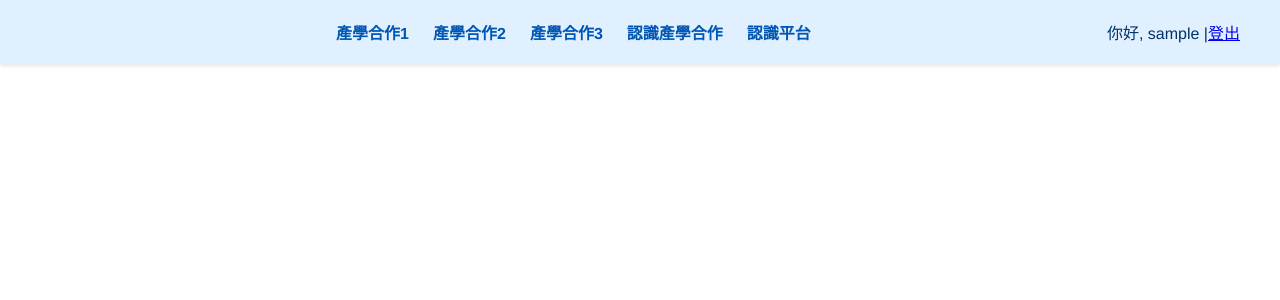
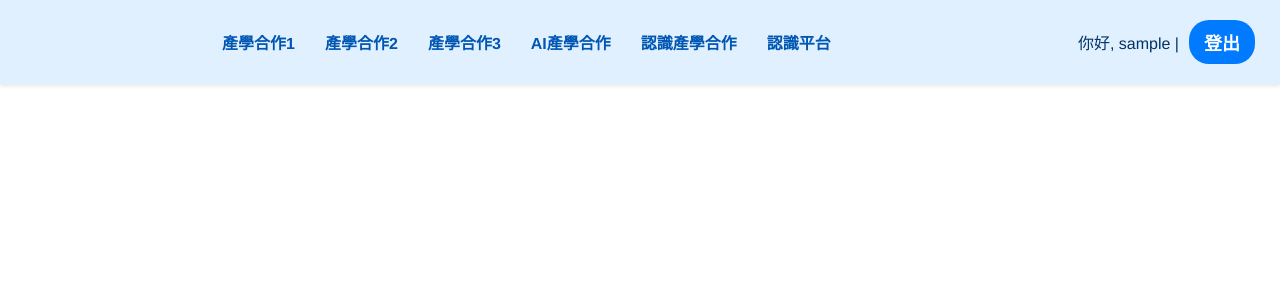
Before and after one commit to vmotp6/Topics-frontend, a PHP site: page /sign/header.php in a window 1280 px wide. Shown: the top 300 px of the page. Run offline with PHP 8.4, Linux system fonts and the light colour scheme; the visitor is signed in with stand-in values (Sample User, id 1).

Commit message:
Add files via upload

```diff
--- a/frontend/share/header.php
+++ b/frontend/share/header.php
@@ -3,8 +3,9 @@ session_start();
 $isLoggedIn = isset($_SESSION['username']);
 ?>
 
-<!-- CSS -->
+<!-- 導覽列與 Modal 所需 CSS -->
 <style>
+  /* 導覽列樣式 */
   .navbar {
     position: fixed;
     top: 0;
@@ -12,35 +13,23 @@ $isLoggedIn = isset($_SESSION['username']);
     width: 100%;
     z-index: 999;
     background-color: #e0f0ff;
-    padding: 20px 0;
+    padding: 20px 0px;
     color: #003366;
+    display: flex;
+    align-items: center;
     font-family: "Helvetica Neue", Arial, sans-serif;
     box-shadow: 0 2px 4px rgba(0, 0, 0, 0.1);
+    flex-wrap: wrap;
   }
 
-  .container {
-    max-width: 1200px;
-    margin: 0 auto;
-    padding: 0 10px;
+  .navbar-links,
+  .navbar-user {
     display: flex;
     align-items: center;
-    justify-content: space-between;
-  }
-
-  .logo {
-    display: flex;
-    align-items: center;
-    gap: 10px;
-  }
-
-  .logo img {
-    height: 40px;
-    width: auto;
+    margin-right: 25px;
   }
 
   .navbar-links {
-    display: flex;
-    align-items: center;
     justify-content: center;
     flex-grow: 1;
   }
@@ -48,7 +37,7 @@ $isLoggedIn = isset($_SESSION['username']);
   .navbar-links a {
     color: #0056b3;
     text-decoration: none;
-    margin: 0 12px;
+    margin: 0 15px;
     font-weight: bold;
     font-size: 16px;
     transition: color 0.3s;
@@ -58,11 +47,25 @@ $isLoggedIn = isset($_SESSION['username']);
     color: #003366;
   }
 
-  .navbar-user {
-    display: flex;
-    align-items: center;
+  /* 登出按鈕樣式 */
+  .btn-logout {
+    color: white;
+    background-color: #007bff;
+    padding: 9px 15px;
+    margin-left: 10px;
+    border-radius: 20px;
+    font-size: 18px;
+    font-weight: 600;
+    transition: background-color 0.3s;
+    display: inline-block;
+    text-decoration: none;
   }
 
+  .btn-logout:hover {
+    background-color: #0056b3;
+  }
+
+  /* 登入／註冊按鈕容器 */
   .btn-auth-wrapper {
     background-color: #007bff;
     border-radius: 20px;
@@ -71,6 +74,7 @@ $isLoggedIn = isset($_SESSION['username']);
     align-items: center;
     gap: 8px;
     user-select: none;
+
   }
 
   .btn-auth-wrapper a {
@@ -91,7 +95,7 @@ $isLoggedIn = isset($_SESSION['username']);
     font-size: 18px;
   }
 
-  /* modal 樣式 */
+  /* 彈跳視窗共用樣式 */
   .modal {
     display: none;
     position: fixed;
@@ -109,7 +113,7 @@ $isLoggedIn = isset($_SESSION['username']);
     background-color: white;
     padding: 40px;
     border-radius: 16px;
-    max-width: 600px;
+    max-width: 400px;
     width: 100%;
     box-shadow: 0 10px 30px rgba(0, 0, 0, 0.2);
     position: relative;
@@ -122,6 +126,25 @@ $isLoggedIn = isset($_SESSION['username']);
     right: 20px;
     font-size: 24px;
     cursor: pointer;
+  }
+
+  button {
+    background: #2828FF;
+    color: white;
+    font-weight: 600;
+    border: none;
+    padding: 12px 20px;
+    cursor: pointer;
+    border-radius: 8px;
+    font-size: 16px;
+    margin-bottom: 5px;
+    width: 100%;
+  }
+
+  button:hover {
+    background: #000000;
+    color: #ffffff;
+    border-color: #000000;
   }
 
   .input-field {
@@ -167,6 +190,10 @@ $isLoggedIn = isset($_SESSION['username']);
     text-align: center;
   }
 
+  .modal a:hover {
+    text-decoration: underline;
+  }
+
   .forget {
     display: flex;
     align-items: center;
@@ -174,40 +201,20 @@ $isLoggedIn = isset($_SESSION['username']);
     margin: 25px 0 15px 0;
     color: #000000;
   }
-
-  button {
-    background: #2828FF;
-    color: white;
-    font-weight: 600;
-    border: none;
-    padding: 12px 20px;
-    cursor: pointer;
-    border-radius: 8px;
-    font-size: 16px;
-    margin-bottom: 5px;
-    width: 100%;
-  }
-
-  button:hover {
-    background: #000000;
-  }
 </style>
 
 <!-- 導覽列 -->
 <div class="navbar">
-<div class="container">
-  <div class="spacer"></div>
-
   <div class="navbar-links">
     <a href="index.php">產學合作1</a>
     <a href="teach.php">產學合作2</a>
     <?php if ($isLoggedIn): ?>
       <a href="life.php">產學合作3</a>
+      <a href="AI.php">AI產學合作</a>
     <?php endif; ?>
     <a href="QA.php">認識產學合作</a>
     <a href="about.php">認識平台</a>
   </div>
-
   <div class="navbar-user">
     <?php if ($isLoggedIn): ?>
       你好, <?php echo htmlspecialchars($_SESSION['username']); ?> |
@@ -221,8 +228,6 @@ $isLoggedIn = isset($_SESSION['username']);
     <?php endif; ?>
   </div>
 </div>
-</div>
-
 
 <!-- 註冊視窗 -->
 <div class="modal" id="registerModal">
@@ -252,7 +257,6 @@ $isLoggedIn = isset($_SESSION['username']);
   </div>
 </div>
 
-<!-- 登入視窗 -->
 <div class="modal" id="loginModal">
   <div class="modal-content">
     <span class="close-btn" id="closeLoginBtn">&times;</span>
@@ -274,35 +278,137 @@ $isLoggedIn = isset($_SESSION['username']);
   </div>
 </div>
 
-<!-- JavaScript 控制 modal -->
+<!-- JavaScript 控制 modal 開關 -->
 <script>
   const registerModal = document.getElementById("registerModal");
   const loginModal = document.getElementById("loginModal");
 
+  // 開啟註冊
   document.getElementById("openModalBtn")?.addEventListener("click", () => {
     registerModal.style.display = "flex";
   });
+
+  // 關閉註冊
   document.getElementById("closeModalBtn")?.addEventListener("click", () => {
     registerModal.style.display = "none";
   });
+
+  // 開啟登入
   document.getElementById("openLoginBtn")?.addEventListener("click", () => {
     loginModal.style.display = "flex";
   });
+
+  // 關閉登入
   document.getElementById("closeLoginBtn")?.addEventListener("click", () => {
     loginModal.style.display = "none";
   });
+
+  // 切換：登入 → 註冊
   document.getElementById("switchToRegister")?.addEventListener("click", (e) => {
     e.preventDefault();
     loginModal.style.display = "none";
     registerModal.style.display = "flex";
   });
+
+  // 切換：註冊 → 登入
   document.getElementById("switchToLogin")?.addEventListener("click", (e) => {
     e.preventDefault();
     registerModal.style.display = "none";
     loginModal.style.display = "flex";
   });
-  window.onclick = function (event) {
+
+  // 點背景關閉 modal
+  window.onclick = function(event) {
     if (event.target === registerModal) registerModal.style.display = "none";
     if (event.target === loginModal) loginModal.style.display = "none";
   };
+
+  // 密碼確認檢查
+  function checkPasswordMatch() {
+    const password = document.querySelector('input[name="password"]').value;
+    const confirm = document.querySelector('input[name="confirm_password"]').value;
+    if (password !== confirm) {
+      alert("密碼與確認密碼不一致！");
+      return false;
+    }
+    return true;
+  }
+
+  // 處理註冊表單提交
+  document.getElementById("registerForm")?.addEventListener("submit", async (e) => {
+    e.preventDefault(); // 阻止表單預設提交
+
+    const registerMessage = document.getElementById("registerMessage");
+    registerMessage.textContent = ""; // 清除之前的訊息
+
+    const password = document.querySelector('#registerForm input[name="password"]').value;
+    const confirmPassword = document.querySelector('#registerForm input[name="confirm_password"]').value;
+
+    if (password !== confirmPassword) {
+      alert("密碼與確認密碼不一致！"); // 仍然使用 alert 或直接顯示在頁面上
+      return;
+    }
+
+    const formData = new FormData(e.target); // 獲取表單數據
+
+    try {
+      const response = await fetch("http://localhost:5000/sign", {
+        method: "POST",
+        body: formData, // 直接發送 FormData
+      });
+
+      const data = await response.json(); // 解析 JSON 響應
+
+      if (response.ok) { // HTTP 狀態碼 200-299 之間表示成功
+        alert(data.message); // 顯示成功訊息
+        registerModal.style.display = "none"; // 關閉註冊視窗
+        // 可以在這裡重定向或更新頁面狀態
+      } else {
+        // 處理錯誤訊息
+        registerMessage.textContent = data.message;
+        registerMessage.style.color = "red";
+      }
+    } catch (error) {
+      console.error("註冊請求失敗:", error);
+      registerMessage.textContent = "網路錯誤，請稍後再試。";
+      registerMessage.style.color = "red";
+    }
+  });
+
+  // 處理登入表單提交
+  document.getElementById("loginForm")?.addEventListener("submit", async (e) => {
+    e.preventDefault(); // 阻止表單預設提交
+
+    const loginMessage = document.getElementById("loginMessage");
+    loginMessage.textContent = ""; // 清除之前的訊息
+
+    const formData = new FormData(e.target);
+
+    try {
+      const response = await fetch("http://localhost:5000/login", {
+        method: "POST",
+        body: formData,
+      });
+
+      const data = await response.json();
+
+      if (response.ok) {
+        alert(data.message); // 顯示成功訊息
+        loginModal.style.display = "none"; // 關閉登入視窗
+        // 這裡可以重定向到其他頁面，例如：
+        // window.location.href = "index.php"; // 重載頁面以更新登入狀態
+        // 或者使用 AJAX 更新導覽列
+        // 例如：如果登入成功，將導覽列中的登入/註冊按鈕替換為使用者名稱和登出按鈕
+        // 這會涉及到更複雜的 DOM 操作或重新載入頁面
+        window.location.reload(); // 最簡單的方式是重新載入頁面以反映登入狀態
+      } else {
+        loginMessage.textContent = data.message;
+        loginMessage.style.color = "red";
+      }
+    } catch (error) {
+      console.error("登入請求失敗:", error);
+      loginMessage.textContent = "網路錯誤，請稍後再試。";
+      loginMessage.style.color = "red";
+    }
+  });
 </script>
```
